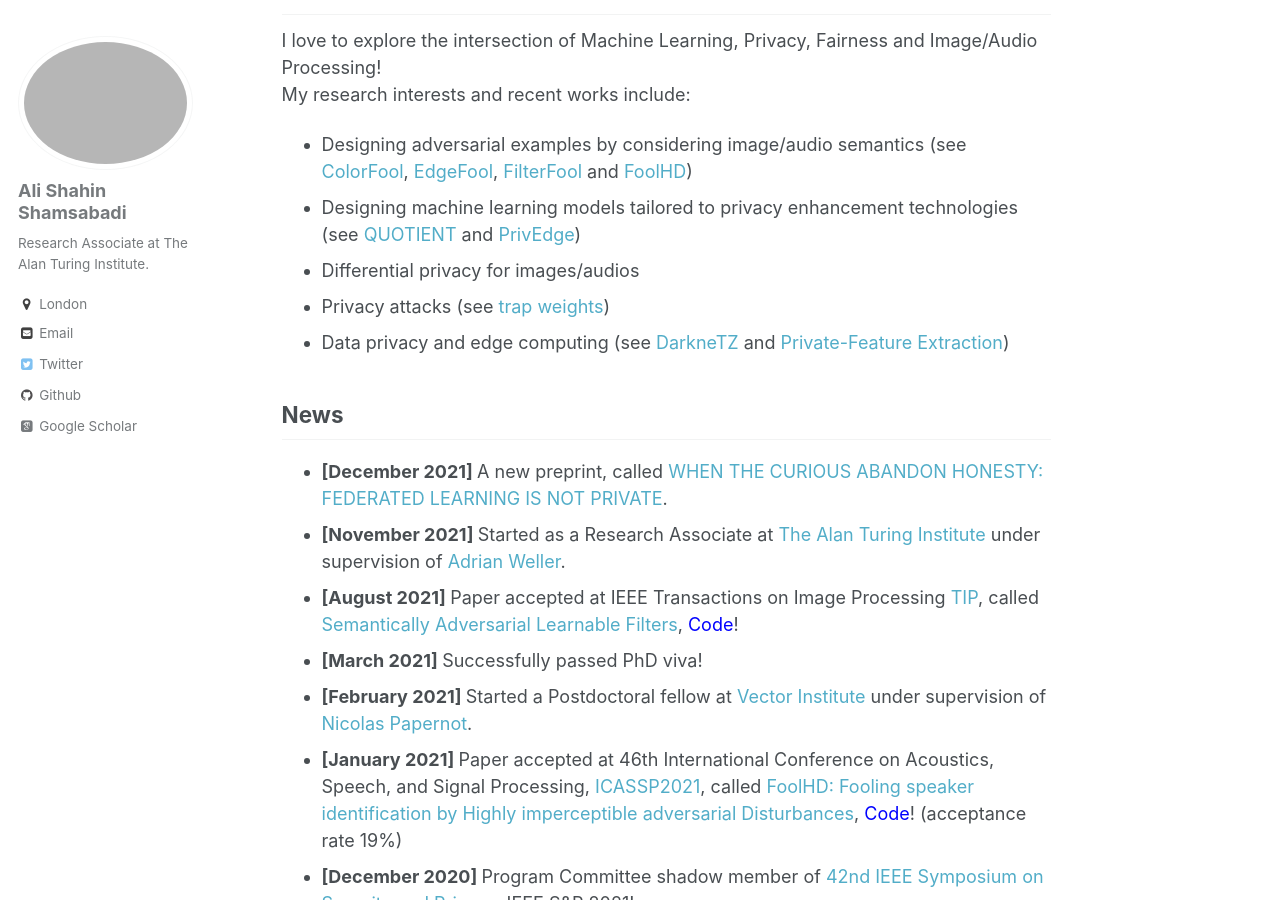
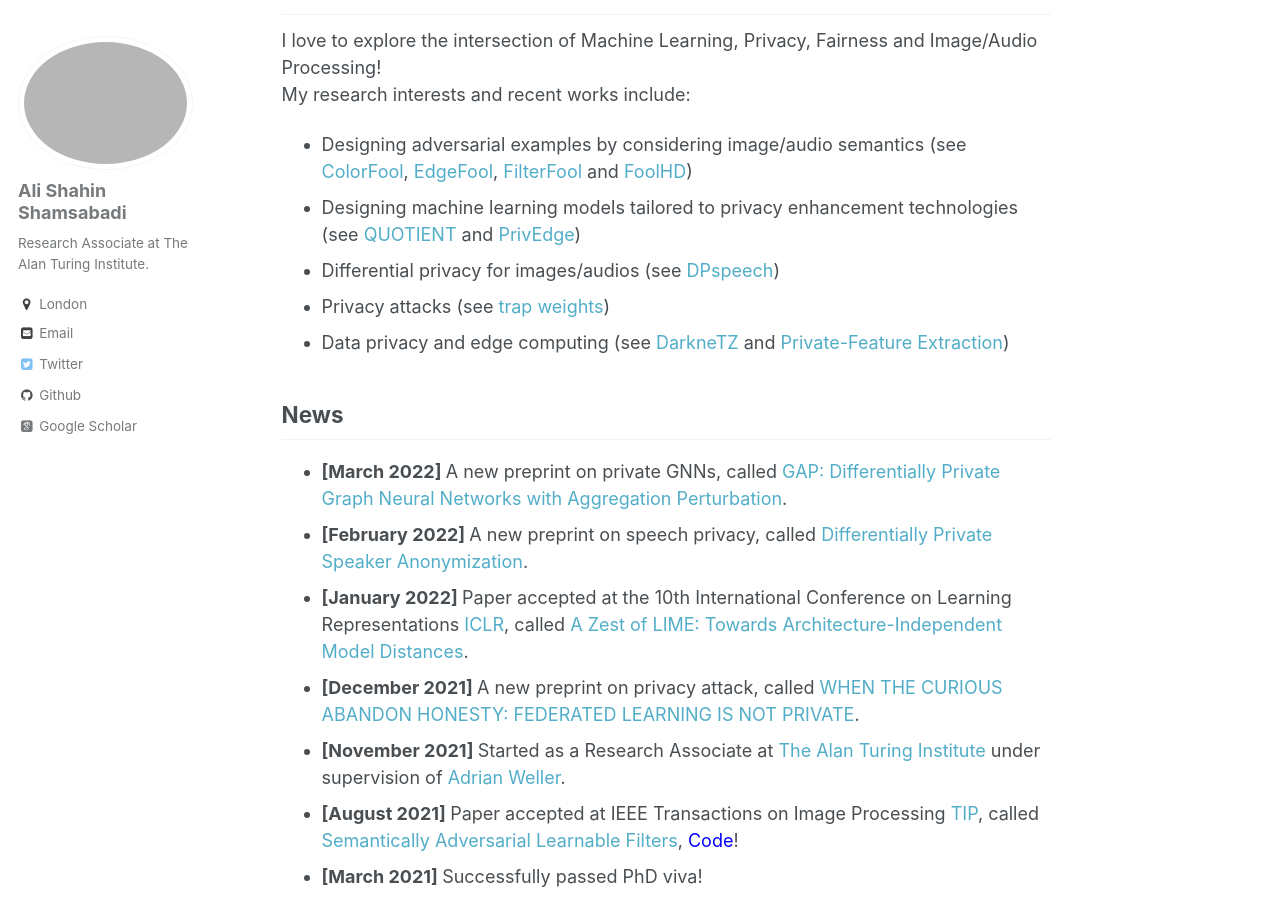
Before and after one commit to AliShahin/AliShahin.github.io, a Jekyll site: the page built from _pages/about.md, in a window 1280 px wide and 900 px high, scrolled down 499 px. Built offline with Jekyll 4.4.1, drawn with Linux system fonts in a browser that asks for light colours; some web fonts are replaced.

Commit message:
Update about.md

```diff
--- a/_pages/about.md
+++ b/_pages/about.md
@@ -17,13 +17,16 @@ I love to explore the intersection of Machine Learning, Privacy, Fairness and Im
 My research interests and recent works include:
 - Designing adversarial examples by considering image/audio semantics (see [ColorFool](https://openaccess.thecvf.com/content_CVPR_2020/papers/Shamsabadi_ColorFool_Semantic_Adversarial_Colorization_CVPR_2020_paper.pdf), [EdgeFool](https://arxiv.org/pdf/1910.12227.pdf), [FilterFool](https://arxiv.org/pdf/2008.06069.pdf) and [FoolHD](https://arxiv.org/pdf/2011.08483.pdf))
 - Designing machine learning models tailored to privacy enhancement technologies (see [QUOTIENT](https://arxiv.org/pdf/1907.03372) and [PrivEdge](https://arxiv.org/pdf/2004.05574))
-- Differential privacy for images/audios
+- Differential privacy for images/audios (see [DPspeech](https://arxiv.org/pdf/2202.11823.pdf))
 - Privacy attacks (see [trap weights](https://arxiv.org/pdf/2112.02918.pdf))
 - Data privacy and edge computing (see [DarkneTZ](https://arxiv.org/pdf/2004.05703) and [Private-Feature Extraction](https://arxiv.org/pdf/1802.03151.pdf))
 
 
 ## News
-- <b> [December 2021] </b> A new preprint, called [WHEN THE CURIOUS ABANDON HONESTY: FEDERATED LEARNING IS NOT PRIVATE](https://arxiv.org/pdf/2112.02918.pdf).
+- <b> [March 2022] </b> A new preprint on private GNNs, called [GAP: Differentially Private Graph Neural Networks with Aggregation Perturbation](https://arxiv.org/pdf/2203.00949.pdf).
+- <b> [February 2022] </b> A new preprint on speech privacy, called [Differentially Private Speaker Anonymization](https://arxiv.org/pdf/2202.11823.pdf).
+- <b> [January 2022] </b> Paper accepted at the 10th International Conference on Learning Representations [ICLR](https://iclr.cc), called [A Zest of LIME: Towards Architecture-Independent Model Distances](https://openreview.net/forum?id=OUz_9TiTv9j).
+- <b> [December 2021] </b> A new preprint on privacy attack, called [WHEN THE CURIOUS ABANDON HONESTY: FEDERATED LEARNING IS NOT PRIVATE](https://arxiv.org/pdf/2112.02918.pdf).
 - <b> [November 2021] </b> Started as a Research Associate at [The Alan Turing Institute](https://www.turing.ac.uk) under supervision of [Adrian Weller](http://mlg.eng.cam.ac.uk/adrian/).
 - <b> [August 2021] </b> Paper accepted at IEEE Transactions on Image Processing [TIP](https://ieeexplore.ieee.org/xpl/RecentIssue.jsp?punumber=83), called [Semantically Adversarial Learnable Filters](https://arxiv.org/pdf/2008.06069.pdf), [<font color="blue">Code</font>](https://github.com/AliShahin/FilterFool)!
 - <b> [March 2021] </b> Successfully passed PhD viva!
```
